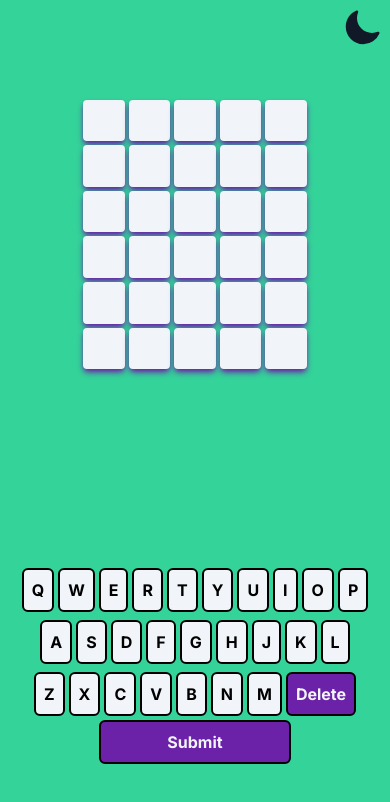
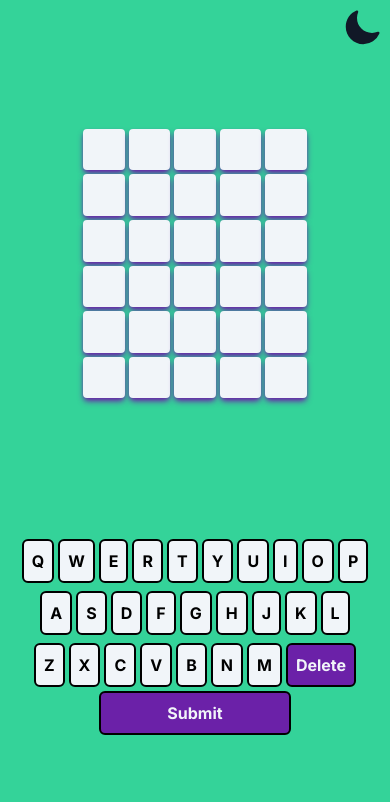
Before and after one commit to jimmybcoding/wordle-nextjs, a Next.js app: page / in a window 390 px wide. Shown: the top 802 px of the page. Built offline with nearby package versions, Linux system fonts and the light colour scheme; no server answers.

Commit message:
fix colours and layout on mobile

```diff
--- a/src/app/board/keyboard.tsx
+++ b/src/app/board/keyboard.tsx
@@ -19,7 +19,7 @@ const Keyboard: React.FC<{
           {topKeys.map((value, index) => {
             return (
               <button
-                className={`border-2 border-black rounded-md p-2 hover:bg-purple-800 dark:hover:bg-purple-800 hover:text-slate-100 font-bold ${same.includes(value) ? 'bg-green-700' : changeColour && different.includes(value) ? 'bg-yellow-500' : changeColour && notInAnswer.includes(value) ? 'bg-slate-800' : 'bg-slate-100 dark:bg-slate-600'}`}
+                className={`border-2 border-black rounded-md p-2 hover:bg-purple-800 dark:hover:bg-purple-800 hover:text-slate-100 font-bold ${same.includes(value) ? 'bg-green-700' : changeColour && different.includes(value) ? 'bg-yellow-500' : changeColour && notInAnswer.includes(value) ? 'bg-zinc-700' : 'bg-slate-100 dark:bg-slate-600'}`}
                 key={index}
                 value={value}
                 onClick={handleKeyClick}
@@ -33,7 +33,7 @@ const Keyboard: React.FC<{
           {middleKeys.map((value, index) => {
             return (
               <button
-              className={`border-2 border-black rounded-md p-2 hover:bg-purple-800 dark:hover:bg-purple-800 hover:text-slate-100 font-bold ${same.includes(value) ? 'bg-green-700' : changeColour && different.includes(value) ? 'bg-yellow-500' : changeColour && notInAnswer.includes(value) ? 'bg-slate-800' : 'bg-slate-100 dark:bg-slate-600'}`}
+              className={`border-2 border-black rounded-md p-2 hover:bg-purple-800 dark:hover:bg-purple-800 hover:text-slate-100 font-bold ${same.includes(value) ? 'bg-green-700' : changeColour && different.includes(value) ? 'bg-yellow-500' : changeColour && notInAnswer.includes(value) ? 'bg-zinc-700' : 'bg-slate-100 dark:bg-slate-600'}`}
               key={index}
               value={value}
               onClick={handleKeyClick}
@@ -47,7 +47,7 @@ const Keyboard: React.FC<{
           {bottomKeys.map((value, index) => {
             return (
               <button
-              className={`flex-auto border-2 border-black rounded-md p-2 hover:bg-purple-800 dark:hover:bg-purple-800 hover:text-slate-100 font-bold ${same.includes(value) ? 'bg-green-700' : changeColour && different.includes(value) ? 'bg-yellow-500' : changeColour && notInAnswer.includes(value) ? 'bg-slate-800' : 'bg-slate-100 dark:bg-slate-600'}`}
+              className={`flex-auto border-2 border-black rounded-md p-2 hover:bg-purple-800 dark:hover:bg-purple-800 hover:text-slate-100 font-bold ${same.includes(value) ? 'bg-green-700' : changeColour && different.includes(value) ? 'bg-yellow-500' : changeColour && notInAnswer.includes(value) ? 'bg-zinc-700' : 'bg-slate-100 dark:bg-slate-600'}`}
               key={index}
               value={value}
               onClick={handleKeyClick}
--- a/src/app/board/page.tsx
+++ b/src/app/board/page.tsx
@@ -146,7 +146,7 @@ const Board = ({ answer }: any) => {
   return (
     <>
       {winner ? <Modal answer={answer} /> : !winner && userAttempts >= 6 ? <ModalLoser answer={answer}/> : null}
-      <div className='flex flex-col justify-around h-screen my-2'>
+      <div className='flex flex-col justify-evenly h-screen my-2'>
         <Gameboard rows={rows} changeColour={changeColour} />
         <Keyboard handleKeyClick={handleKeyClick} handleDelete={handleDelete} handleSubmit={handleSubmit} changeColour={changeColour} same={same} different={different} notInAnswer={notInAnswer} />
       </div>
--- a/src/app/layout.tsx
+++ b/src/app/layout.tsx
@@ -18,7 +18,7 @@ export default function RootLayout({
   return (
     <html lang="en">
       <Provider>
-        <body className={`${inter.className} bg-emerald-400 dark:bg-slate-900`}>{children}</body>
+        <body className={`${inter.className} bg-emerald-400 dark:bg-zinc-700`}>{children}</body>
       </Provider>
     </html>
   );
```
